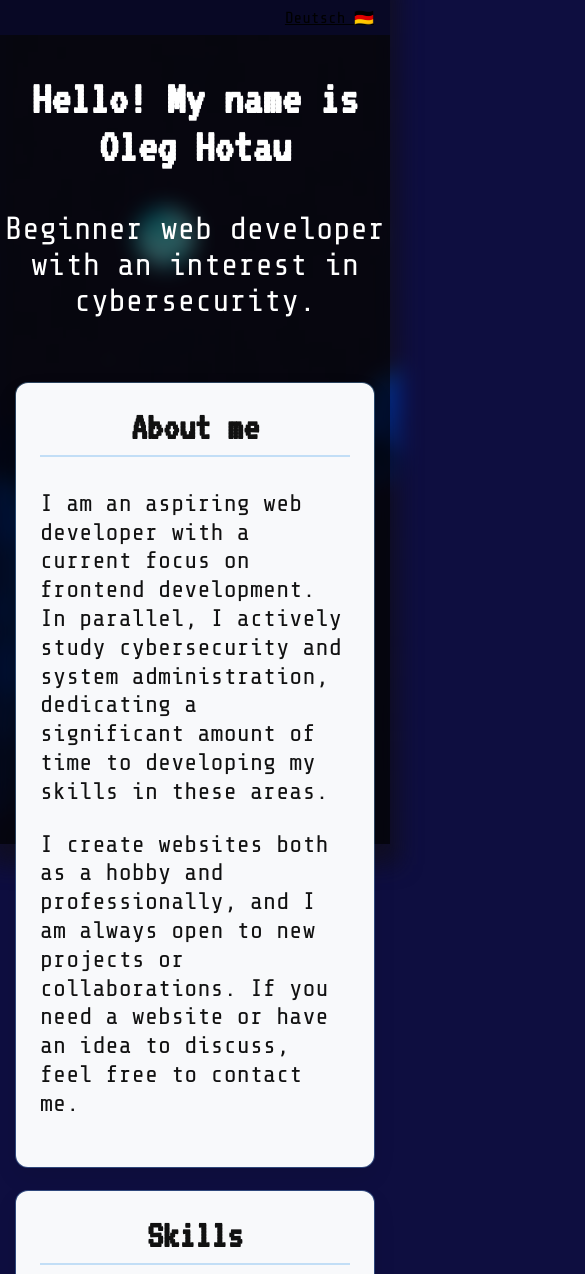
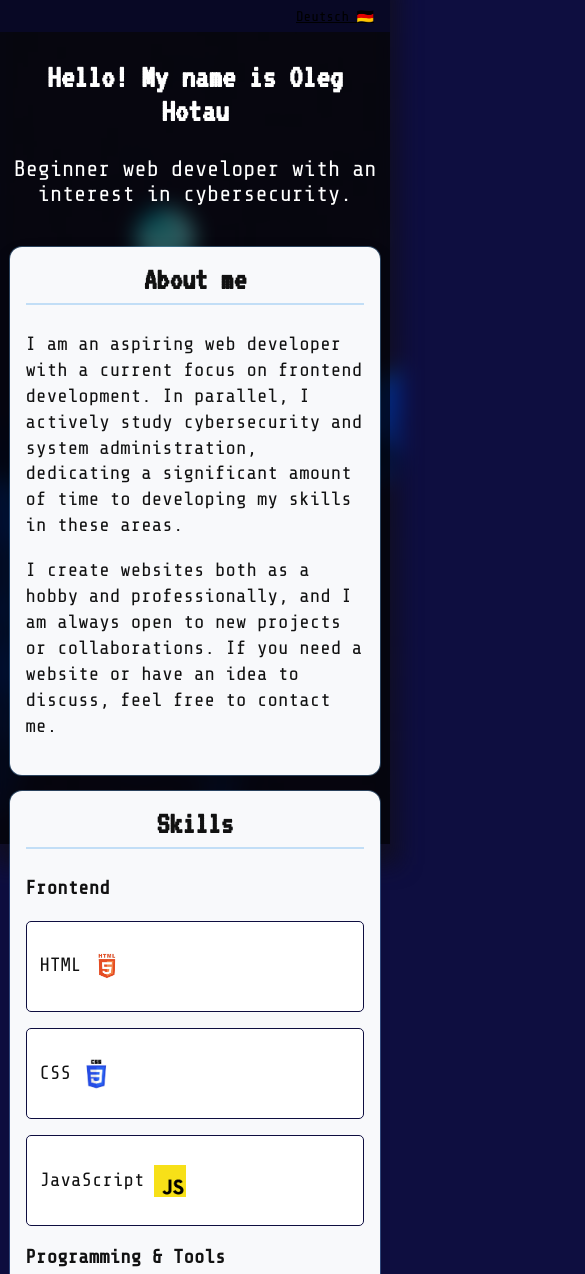
Before and after one commit to ReisSaigyouji/portfolio, a website: page index.html in a window 390 px wide. Shown: the top 1274 px of the page, 585 px wide, since content can reach past the window. Drawn offline with nearby package versions, Linux system fonts and the light colour scheme.

Commit message:
Made it look good on mobile

```diff
--- a/main.css
+++ b/main.css
@@ -186,3 +186,60 @@ footer p {
 footer a, a:visited {
     color: white;
 }
+
+@media (max-width: 700px) {
+
+    body {
+        font-size: 14px;
+    }
+
+    .hero {
+        font-size: 1.4rem;
+        padding: 0 0.5rem;
+    }
+
+    main {
+        padding: 1.2rem 0.6rem;
+    }
+
+    .container {
+        padding: 1rem;
+        margin-bottom: 1rem;
+    }
+
+    .container h2 {
+        font-size: 2rem;
+    }
+
+    .container h3 {
+        font-size: 1.6rem;
+    }
+
+    .container p,
+    .container li {
+        font-size: 1.2rem;
+        line-height: 1.35;
+    }
+    .skills-grid {
+        grid-template-columns: 1fr;
+    }
+
+    .skill {
+        min-height: 70px;
+        gap: 0.6rem;
+    }
+
+    .contact-form .row {
+        grid-template-columns: 1fr;
+    }
+
+    .contact-form textarea {
+        min-height: 100px;
+    }
+
+    .footer-content {
+        flex-direction: column;
+        gap: 0.4rem;
+        text-align: center;
+    }
+}
```
